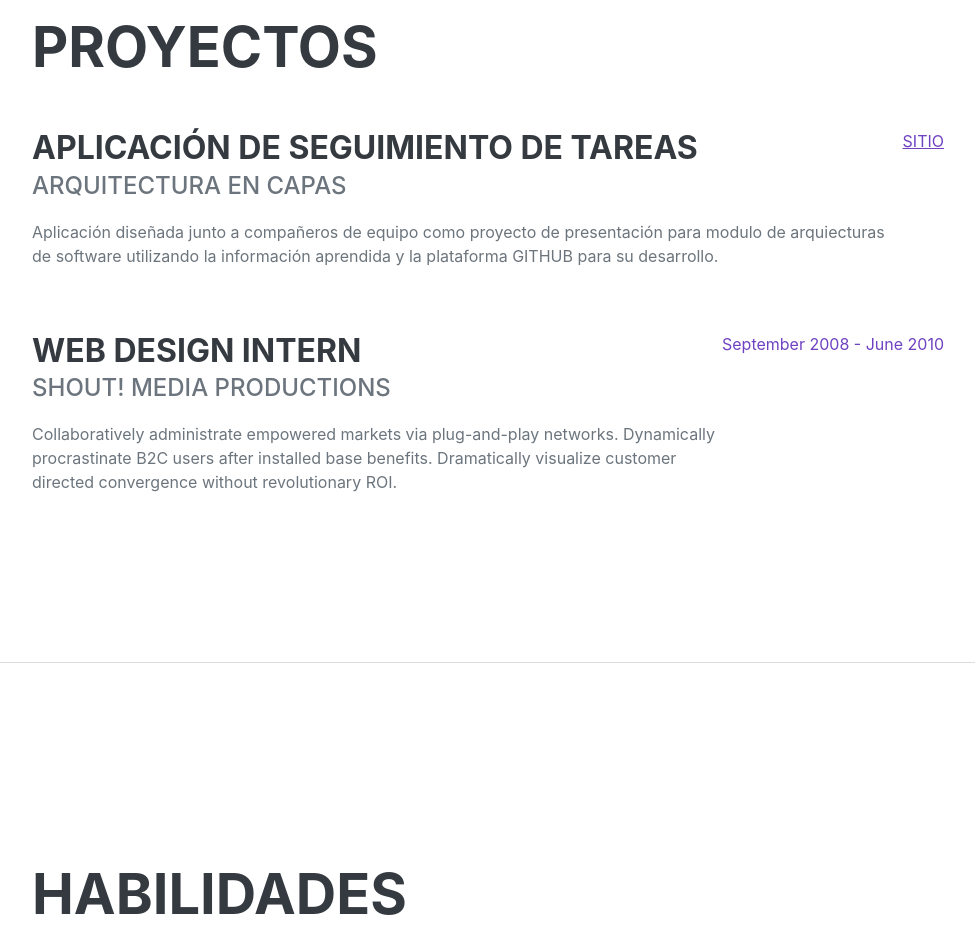
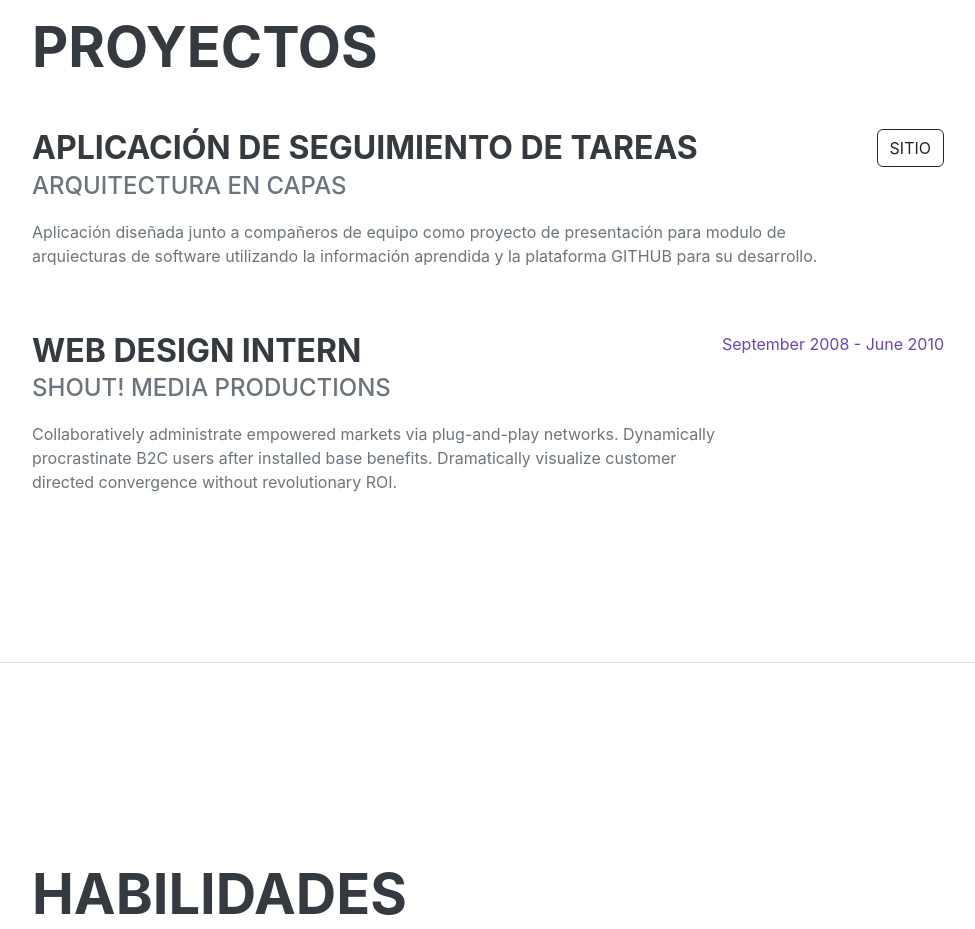
Before and after one commit to KaySea777/RepositorioKaySea, a plain HTML site: page index.html in a window 1280 px wide. Shown: the part 1740-2669 px from the top of the page, without its empty margins (288-1263 px from the left). Drawn offline with nearby package versions, Linux system fonts and the light colour scheme; a web font is replaced by a local one.

Commit message:
Update index.html

```diff
--- a/index.html
+++ b/index.html
@@ -114,7 +114,7 @@
                             <div class="subheading mb-3">Arquitectura en capas</div>
                             <p>Aplicación diseñada junto a compañeros de equipo como proyecto de presentación para modulo de arquiecturas de software utilizando la información aprendida y la plataforma GITHUB para su desarrollo.</p>
                         </div>
-                        <div class="flex-shrink-0"><a href="#">SITIO</a></div>
+                        <div class="flex-shrink-0"><button type="button" class="btn btn-outline-dark">SITIO</button></div>
                     </div>
                     <div class="d-flex flex-column flex-md-row justify-content-between">
                         <div class="flex-grow-1">
```
